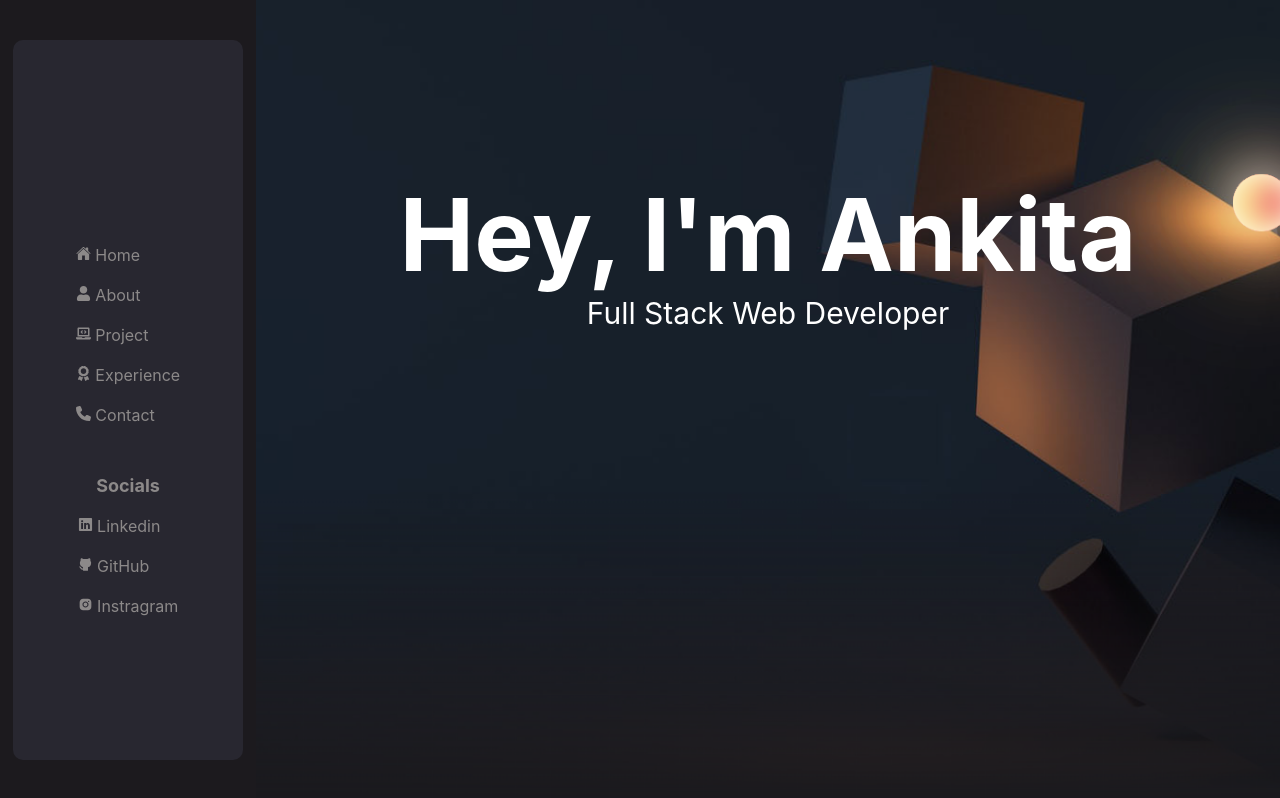
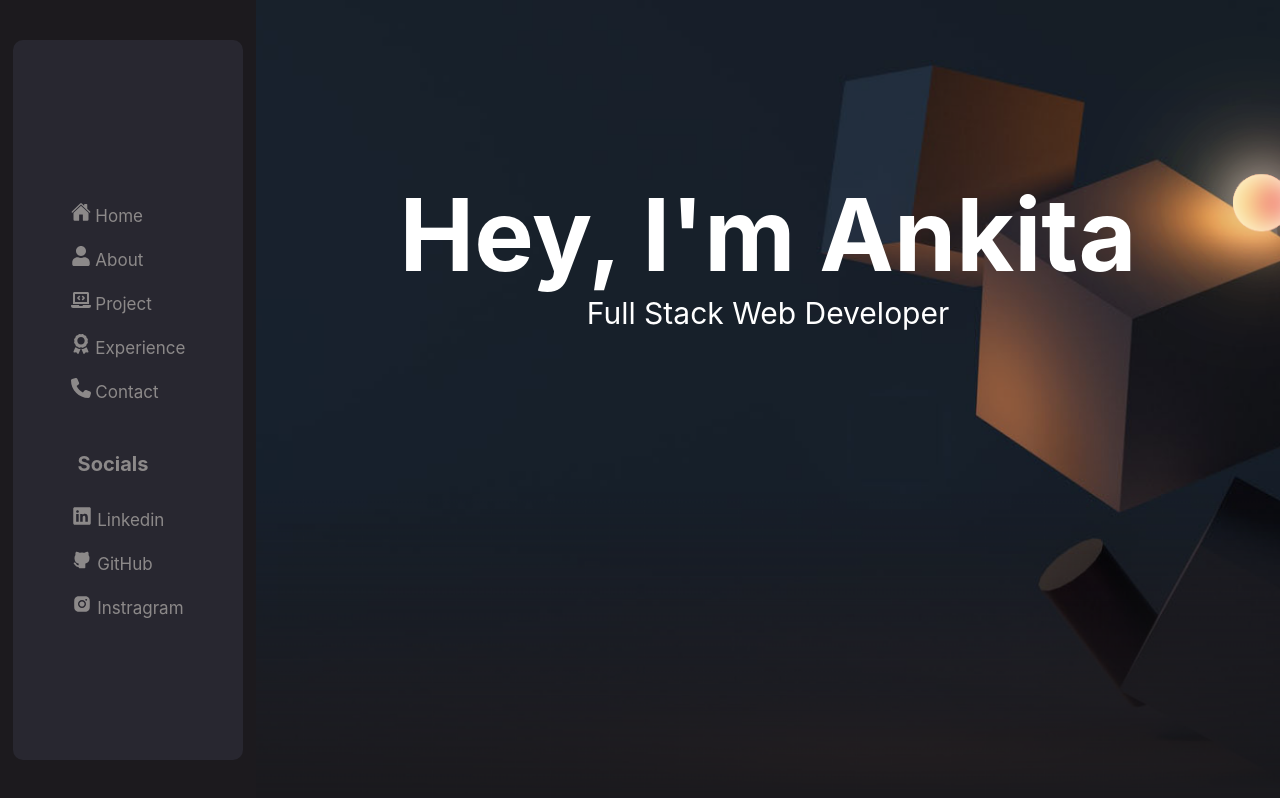
Before and after one commit to ankitachaudhari123/My-Portfolio, a React (Create React App) app: page / in a window 1280 px wide. Built offline with nearby package versions, Linux system fonts and the light colour scheme.

Commit message:
nav bar funtion updated

```diff
--- a/src/Components/About.css
+++ b/src/Components/About.css
@@ -25,7 +25,7 @@
     width: 33.4%;
     height: 340px;
     background: purple;
-    border: 3px solid red;
+    border: 3px solid rgb(255, 255, 255);
 }
 .heading1-div{
     width: 100%;
@@ -58,7 +58,7 @@
 .dot1-div{
     width: 10px;
     height: 10px;
-    background: rgb(140, 137, 137);;
+    background: rgb(140, 137, 137);
     margin-top: 45px;
     margin-left: 8px;
     border-radius: 50%;
@@ -67,6 +67,7 @@
     .about-section{
         width: 100%;
         height: 880px;
+        padding: 10px;
     }
     .about-info-div{
         width: 90%;
@@ -85,8 +86,6 @@
     .info-box{
         width: 98%;
         height: 150px;
-        background: purple;
-        border: 3px solid red;
         margin-top: 10px;
     }
 }
--- a/src/Components/Contact.css
+++ b/src/Components/Contact.css
@@ -113,6 +113,7 @@
 @media (max-width: 600px) {
     .contact-section{
         height: 600px;
+        padding: 10px;
     }
     .contact-text{
         font-size: 20px;
--- a/src/Components/Experience.css
+++ b/src/Components/Experience.css
@@ -52,7 +52,8 @@
 @media (max-width: 600px) {
     .experience-section{
         width: 100%;
-        height: 460px;
+        height: 500px;
+        padding: 10px;
     }
     .experience-info-div{
         width: 97%;
--- a/src/Components/MyPortfolio.css
+++ b/src/Components/MyPortfolio.css
@@ -7,12 +7,6 @@
     width: 100% !important;
     height: 100vh;
     display: flex;
-    background-color: pink;
-
-    /* align-items: center;
-    justify-content: space-between; */
-
-
 }
 .nav-bar-section{
     width: 20%;
@@ -23,8 +17,6 @@
     justify-content: center;
     flex-direction: column;
     z-index: 100;
-    /* position: fixed; */
-    /* left: 0; */
 }
 .my-portfolio{
     width: 80%;
@@ -41,7 +33,6 @@
 .nav-bar-section.active {
     left: 0;
     position: absolute;
-    /* left: 0; */
 }
 
 @media only screen and (max-width: 920px) {
@@ -70,13 +61,9 @@
 }
 
 .hamburger{
-    /* display: flex;
-    align-items: center;
-    justify-content: center; */
     padding: 1rem;
     display: none;
     color: #282730;
-    /* background-color: green; */
     z-index: 100;
     position:absolute;
     float: right;
--- a/src/Components/MyPortfolio.jsx
+++ b/src/Components/MyPortfolio.jsx
@@ -7,7 +7,6 @@ import Project from './Project'
 import Experience from './Experience'
 import Contact from './Contact'
 import { FaBars, FaTimes} from "react-icons/fa";
-// import './NavBar.css'
 
 
 const MyPortfolio = () => {
--- a/src/Components/NavBar.css
+++ b/src/Components/NavBar.css
@@ -7,34 +7,43 @@
     width: 90%;
     height: 90vh;
     background: #282730;
-    /* margin-top: 30px; */
     display: flex;
     align-items: center;
     justify-content: center;
     flex-direction: column;
-    /* margin-left: 15px; */
     border-radius: 10px;
 }
 .nav-bar-items{
     color: rgb(140, 137, 137);
     list-style: none;
-    font-size: 16px;
+    font-size: 17px;
     margin-top: 20px;
-    /* margin-left: 30px; */
 }
 .nav-bar-text{
     color: rgb(140, 137, 137);
-    font-size: 18px;
-    /* margin-left: 15px; */
+    font-size: 20px;
     margin-top: 50px;
+    margin-right: 30px;
+    margin-bottom: 10px;
 }
 .nav-bar-social-items{
     color: rgb(140, 137, 137);
     list-style: none;
-    font-size: 16px;
+    font-size: 17px;
     margin-top: 20px;
-    /* margin-left: 30px; */
 }
 .a-hrf{
     text-decoration: none;
 }
+@media only screen and (max-width:920px){
+    .nav-bar-items{
+        font-size: 20px;
+    }
+    .nav-bar-text{
+        font-size: 23px;
+        margin-right: 40px;
+    }
+    .nav-bar-social-items{
+        font-size: 20px;
+    }
+}
--- a/src/Components/NavBar.jsx
+++ b/src/Components/NavBar.jsx
@@ -18,19 +18,17 @@ const NavBar = () => {
 
     <div className='nav-bar-box-web'>
       <ul>
-        <br></br>
-        <br></br>
-        <a href='#home' className='a-hrf'><li className='nav-bar-items'><IoHome size="15px"/>  Home</li></a>
-        <a href='#about' className='a-hrf'><li className='nav-bar-items'><FaUser size="15px"/>  About</li></a>
-        <a href='#project' className='a-hrf'><li className='nav-bar-items'><FaLaptopCode size="15px"/>  Project</li></a>
-        <a href='#experience' className='a-hrf'><li className='nav-bar-items'><FaAward size="15px"/>  Experience</li></a>
-        <a href='#contact' className='a-hrf'><li className='nav-bar-items'><FaPhone size="15px"/>  Contact</li></a>
+        <a href='#home' className='a-hrf'><li className='nav-bar-items'><IoHome size="20px"/> Home</li></a>
+        <a href='#about' className='a-hrf'><li className='nav-bar-items'><FaUser size="20px"/>  About</li></a>
+        <a href='#project' className='a-hrf'><li className='nav-bar-items'><FaLaptopCode size="20px"/>  Project</li></a>
+        <a href='#experience' className='a-hrf'><li className='nav-bar-items'><FaAward size="20px"/>  Experience</li></a>
+        <a href='#contact' className='a-hrf'><li className='nav-bar-items'><FaPhone size="20px"/>  Contact</li></a>
       </ul>
       <h5 className='nav-bar-text'>Socials</h5>
       <ul>
-      <a href='https://www.linkedin.com/in/ankita-chaudhari-6650b3273/' className='a-hrf'><li className='nav-bar-social-items'><IoLogoLinkedin size="15px" />  Linkedin</li></a>
-      <a href='https://github.com/ankitachaudhari123' className='a-hrf'><li className='nav-bar-social-items'><TbBrandGithubFilled size="15px" />  GitHub</li></a>
-      <a href='https://www.instagram.com/an_kita_30/' className='a-hrf'><li className='nav-bar-social-items'><AiFillInstagram size="15px" />  Instragram</li></a>
+      <a href='https://www.linkedin.com/in/ankita-chaudhari-6650b3273/' className='a-hrf'><li className='nav-bar-social-items'><IoLogoLinkedin size="20px" />  Linkedin</li></a>
+      <a href='https://github.com/ankitachaudhari123' className='a-hrf'><li className='nav-bar-social-items'><TbBrandGithubFilled size="20px" />  GitHub</li></a>
+      <a href='https://www.instagram.com/an_kita_30/' className='a-hrf'><li className='nav-bar-social-items'><AiFillInstagram size="20px" />  Instragram</li></a>
       </ul>
     </div>
 
--- a/src/Components/Project.css
+++ b/src/Components/Project.css
@@ -10,7 +10,7 @@
 .my-project-div{
     width: 95%;
     height: 925px;
-    margin-left: 30px;
+    margin-left: 10px;
     margin-top: 50px;
 }
 .my-project-div1{
@@ -34,7 +34,7 @@
   margin-left: 22px;
 }
 .my-project-img{
-    width: 96.4%;
+    width: 100%;
     height: 231px;
     background: pink;
     border: 10px solid gray;
@@ -66,12 +66,12 @@
     background: white;
     border: 1px solid white;
     margin-top: 35px;
-    margin-left: 3.8%;
+    margin-left: 3.3%;
 }
 .heading2-name{
     font-size: 50px;
     margin-top: -1px;
-    margin-left: 30px;
+    margin-left: 23px;
     color: white;
 }
 .dot2-div{
@@ -93,7 +93,7 @@
     border: none;
     background: white;
     margin-top: 50px;
-    margin-left: 80%;
+    margin-left: 83%;
 }
 .heading2-hr-div-2{
     display: none;
@@ -105,6 +105,7 @@
     .project-section{
         width: 100%;
         height: 1620px;
+        padding: 10px;
     }
     .my-project-div1{
         width: 100%;
```
